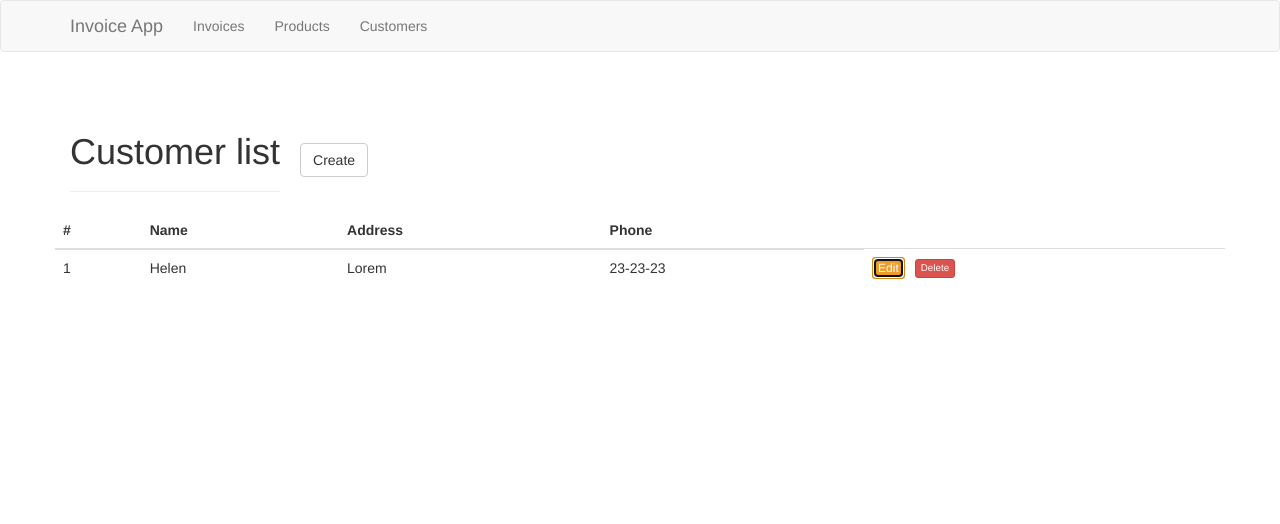
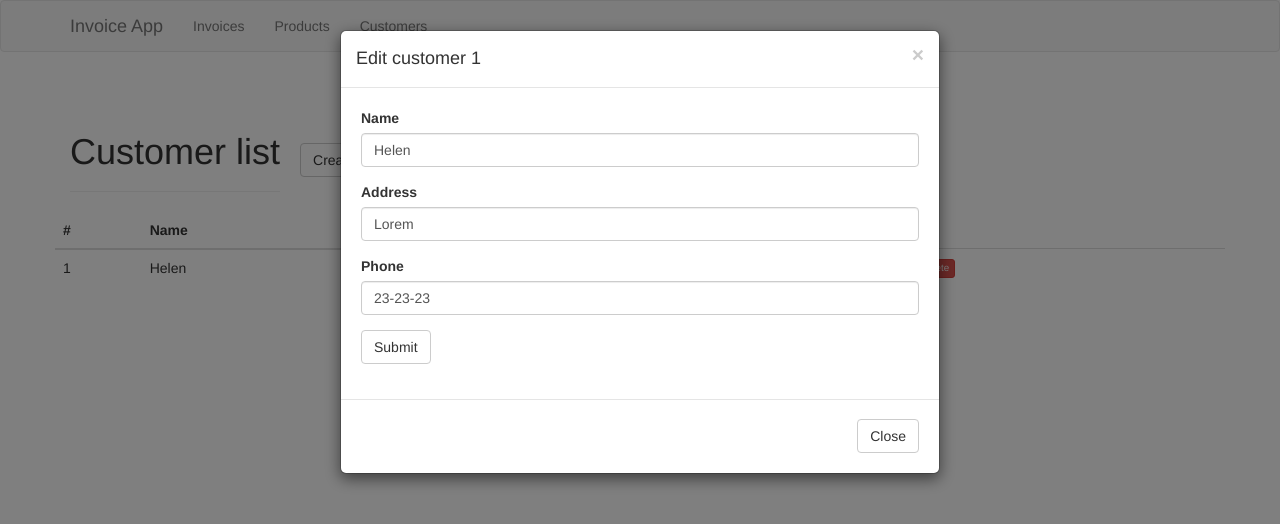
Before and after one commit to fdsea/react-app, a React app: page / in a window 1280 px wide. Both pictures are taken after a click on the button "Edit". Shown: the top 524 px of the page. Built offline with nearby package versions, Linux system fonts and the light colour scheme; no server answers.

Commit message:
edit delete modal

```diff
--- a/src/app.jsx
+++ b/src/app.jsx
@@ -21,6 +21,7 @@ const App = () => {
 		</Router>
   	);
 };
+console.log(store.getState());
 const renderApp = () => {
 	render(<App />, document.getElementById('app-root'));
 }
--- a/src/components/customerEntry.jsx
+++ b/src/components/customerEntry.jsx
@@ -1,17 +1,26 @@
 
 import React from 'react';
 import { Button } from 'react-bootstrap';
-
-const CustomerEntry = ({id, name, address, phone}) => {
+import store from './../store';
+const CustomerEntry = ({id, name, address, phone, num}) => {
 	return(
 		<tr>
-			<td>{ id }</td>
+			<td>{ num }</td>
 			<td>{ name }</td>
 			<td>{ address }</td>
 			<td>{ phone }</td>
 			<td>
-				<Button bsStyle="warning" bsSize="xsmall">Edit</Button>
-				<Button bsStyle="danger" bsSize="xsmall" style={{marginLeft: '10px',fontSize: '0.7em'}}>Delete</Button>
+				<Button bsStyle="warning"
+						bsSize="xsmall"
+						onClick={()=>{
+							store.dispatch({type: "OPEN_EDIT", payload: {editState: true, id: id}});
+						}
+					}>Edit
+				</Button>
+				<Button bsStyle="danger"
+						bsSize="xsmall"
+						style={{marginLeft: '10px',fontSize: '0.7em'}}
+						onClick={()=>{store.dispatch({type:"OPEN_DELETE", payload: true})}}>Delete</Button>
 			</td>
 	 	</tr>
 	);
--- a/src/components/customersTable.jsx
+++ b/src/components/customersTable.jsx
@@ -22,9 +22,8 @@ class CustomersTable extends React.Component{
   }
 
 	render(){
-     console.log(store.getState());
     let entrys = this.props.customersReducer.dataCustomers.map((value, index)=>{
-      return <CustomerEntry key={index} {...value} id={index+1}/>
+      return <CustomerEntry key={index} {...value} num={index+1} {...store.getState()}/>
     });
 		return(
 			<Grid>
--- /dev/null
+++ b/src/components/deleteCustomersModal.jsx
@@ -0,0 +1,33 @@
+import React from 'react';
+import { Modal, Button, FormGroup, ControlLabel, FormControl, Form } from 'react-bootstrap';
+import store from './../store';
+
+class DeleteCustomerModal extends React.Component{
+
+  constructor(props){
+    super(props);
+
+  }
+
+  render(){
+    return(
+        <Modal show={this.props.productsReducer.openDeleteModal} onHide={()=>{
+        	store.dispatch({type: "CLOSE_DELETE", payload: false});
+        }}>
+          <Modal.Header closeButton>
+            <Modal.Title>Delete customer</Modal.Title>
+          </Modal.Header>
+          <Modal.Body>
+            <h3>You shure?</h3>
+            <Button bsStyle="success" style={{padding: '0.5em 2em', marginRight: '1em'}}>No</Button>
+            <Button bsStyle="danger">Yes</Button>
+          </Modal.Body>
+          <Modal.Footer>
+            <Button onClick={()=>{store.dispatch({type: "CLOSE_DELETE", payload: false})}}>Close</Button>
+          </Modal.Footer>
+        </Modal>
+      );
+  }
+}
+
+export default DeleteCustomerModal;
--- /dev/null
+++ b/src/components/editCustomersModal.jsx
@@ -0,0 +1,67 @@
+
+import React from 'react';
+import { Modal, Button, FormGroup, ControlLabel, FormControl, Form } from 'react-bootstrap';
+import store from './../store';
+console.log(store.getState());
+class EditCustomersModal extends React.Component{
+
+  constructor(props){
+    super(props);
+    this.state={
+      editValue: {}
+    };
+    this.filterArray = this.filterArray.bind(this);
+  }
+
+  filterArray(){
+    this.props.customersReducer.dataCustomers.filter((value)=>{
+      if(value.id == this.props.customersReducer.editModal.id){
+        this.setState({
+          editValue:{
+            id: value.id,
+            name: value.name,
+            address: value.address,
+            phone: value.phone
+          }
+       });
+      }
+    });
+  }
+
+ componentDidMount() {
+   this.filterArray();
+ }
+  render(){
+    return(
+        <Modal show={this.props.customersReducer.editModal.editState} onHide={()=>{store.dispatch({type: "CLOSE_EDIT", payload: {editState: false, id: 1}})}}>
+          <Modal.Header closeButton>
+            <Modal.Title>Edit customer {this.props.customersReducer.editModal.id}</Modal.Title>
+          </Modal.Header>
+          <Modal.Body>
+            <Form>
+              <FormGroup>
+                <ControlLabel>Name</ControlLabel>
+                <FormControl type="text" placeholder="Enter name" defaultValue = {this.state.editValue.name} />
+              </FormGroup>
+              <FormGroup>
+                <ControlLabel>Address</ControlLabel>
+                <FormControl type="text" placeholder="Enter address" defaultValue={this.state.editValue.address}/>
+              </FormGroup>
+              <FormGroup>
+                <ControlLabel>Phone</ControlLabel>
+                <FormControl type="text" placeholder="Enter phone number" defaultValue = {this.state.editValue.phone}/>
+              </FormGroup>
+              <Button>
+                Submit
+              </Button>
+            </Form>
+          </Modal.Body>
+          <Modal.Footer>
+            <Button onClick={()=>{store.dispatch({type: "CLOSE_EDIT", payload: {editState: false, id: 1}})}}>Close</Button>
+          </Modal.Footer>
+        </Modal>
+      );
+  }
+}
+
+export default EditCustomersModal;
--- a/src/layouts/customers.jsx
+++ b/src/layouts/customers.jsx
@@ -1,6 +1,8 @@
 import React from 'react';
 import CustomersModal from './../components/customersModal';
 import CustomersTable from './../components/customersTable';
+import EditCustomersModal from './../components/editCustomersModal';
+import DeleteCustomersModal from './../components/deleteCustomersModal';
 import { Grid, Row, Col, Button, PageHeader } from 'react-bootstrap';
 import store from './../store';
 
@@ -8,10 +10,16 @@ class Customers extends React.Component{
 	constructor(props){
 		super(props);
 		this.state = {
-			showModal: false
+			showModal: false,
+			showEditModal: false,
+			showDeleteModal: false
 		};
 		this.showCustomersModal = this.showCustomersModal.bind(this);
 		this.hideCustomersModal = this.hideCustomersModal.bind(this);
+		this.showEditCustomersModal = this.showEditCustomersModal.bind(this);
+		this.hideEditCustomersModal = this.hideEditCustomersModal.bind(this);
+		this.showDeleteCustomersModal = this.showDeleteCustomersModal.bind(this);
+		this.hideDeleteCustomersModal = this.hideDeleteCustomersModal.bind(this);
 	}
 	showCustomersModal(){
 		this.setState({
@@ -21,6 +29,26 @@ class Customers extends React.Component{
 	hideCustomersModal(){
 		this.setState({
 			showModal: false
+		});
+	}
+	showEditCustomersModal(){
+		this.setState({
+			showEditModal: true
+		});
+	}
+	hideEditCustomersModal(){
+		this.setState({
+			showEditModal: false
+		});
+	}
+	showDeleteCustomersModal(){
+		this.setState({
+			showDeleteModal: true
+		});
+	}
+	hideDeleteCustomersModal(){
+		this.setState({
+			showDeleteModal: false
 		});
 	}
 	render(){
@@ -35,10 +63,12 @@ class Customers extends React.Component{
       						Create
       					</Button>
       					<CustomersModal visible = {this.state.showModal} hide={this.hideCustomersModal} {...store.getState()}/>
+      					<EditCustomersModal {...store.getState()}/>
+      					<DeleteCustomersModal {...store.getState()}/>
       				</Col>
     			</Row>
     			<Row>
-    				<CustomersTable {...store.getState()}/>
+    				<CustomersTable {...store.getState()} />
     			</Row>
 			</Grid>
 		);
--- a/src/reducers/customersReducer.jsx
+++ b/src/reducers/customersReducer.jsx
@@ -2,14 +2,33 @@ import React from 'react';
 
 const beginCustomersState = {
 	openCreateModal: false,
-	dataCustomers: [{id: 1, name: 'Helen', address: 'Lorem', phone: '23-23-23'}]
+	openEditModal: false,
+	editID: 1,
+	deleteID: 1,
+	editModal: {editState: false, id: 1},
+	dataCustomers: [{id: 1, name: 'Helen', address: 'Lorem', phone: '23-23-23'}],
+	getCustomer : (id) => {
+		const isCustomer = this.dataCustomers.filter((value)=>{
+			if(value.id === id){
+				return value;
+			}
+		});
+		return isCustomer;
+	}
 };
 
 const customersReducer = (state=beginCustomersState, action) => {
 		switch(action.type){
 			case "OPEN_CREATE_MODAL_CUSTOMERS": return state = {...state, openCreateModal: true};
+
+			case "OPEN_EDIT" : return state = {...state, editModal: action.payload};//state = {...state, openEditModal: action.payload};
+
+			case "CLOSE_EDIT" : return state = {...state, editModal: action.payload};//state = {...state, openEditModal: action.payload};
+
 			case "LOAD_DATA_CUSTOMERS": return state = {...state, dataCustomers:[...state.dataCustomers, ...action.payload]};
 			case "ADD_CUSTOMERS": return state = {...state, dataCustomers: [...state.dataCustomers, ...action.payload]};
+			case "EDIT_CUSTOMERS": return state = {...state, editID: action.payload};
+			case "DELETE_CUSTOMERS": return state = {...state, deleteID: action.payload};
 			default: return state;
 
 	}
--- a/src/reducers/productsReducer.jsx
+++ b/src/reducers/productsReducer.jsx
@@ -2,12 +2,15 @@ import React from 'react';
 
 const beginProductsState = {
 	openCreateModal: false,
+	openDeleteModal: false,
 	dataProducts: []
 };
 
 const productsReducer = (state=beginProductsState, action) => {
 		switch(action.type){
 			case "OPEN_CREATE_MODAL_PRODUCTS": return state = {...state, openCreateModal: true};
+			case "OPEN_DELETE" : return state = {...state, openDeleteModal: action.payload};
+			case "CLOSE_DELETE" : return state = {...state, openDeleteModal: action.payload};
 			case "LOAD_DATA_PRODUCTS": return state = {...state, dataProducts: action.payload };
 			default: return state;
 
```
